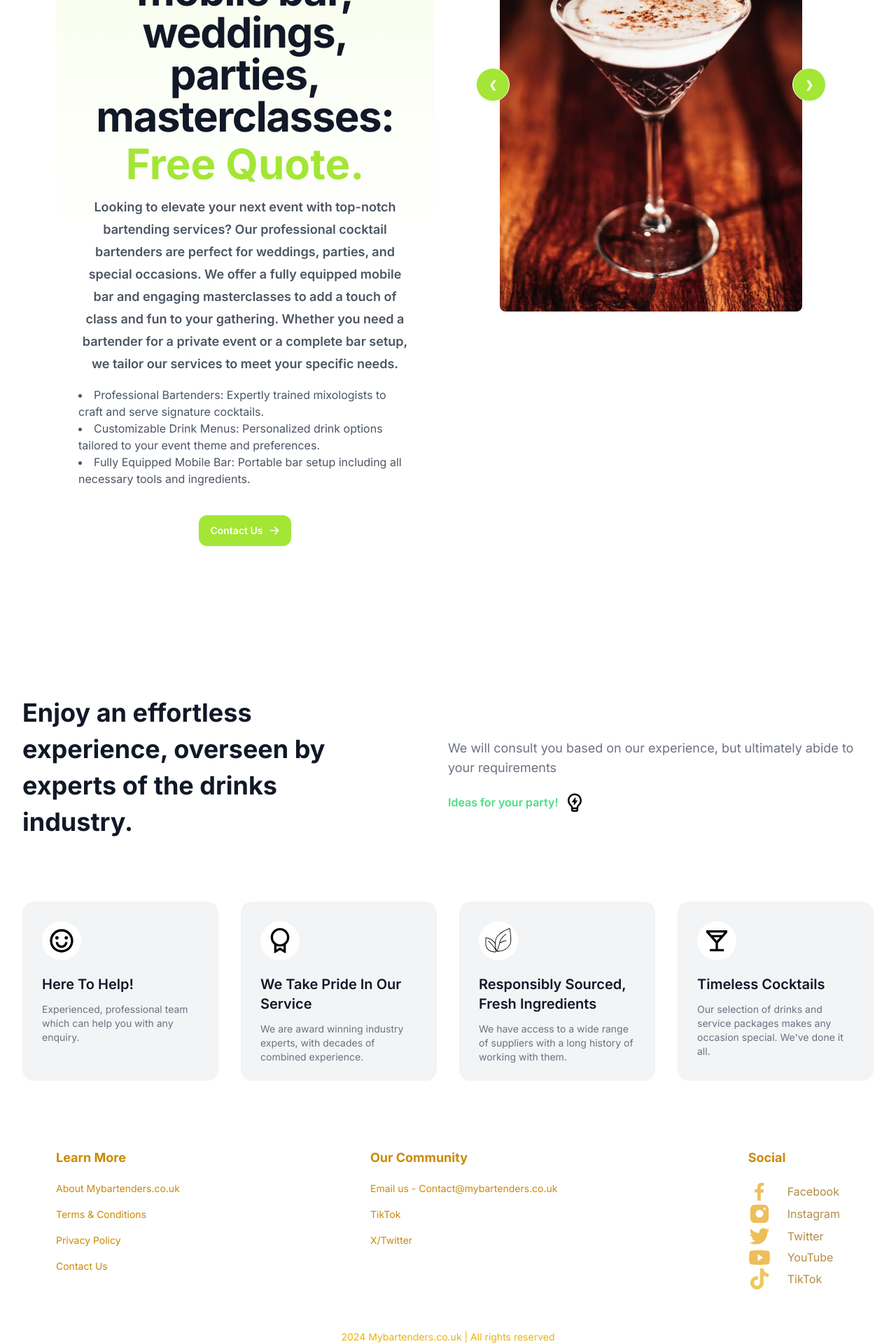
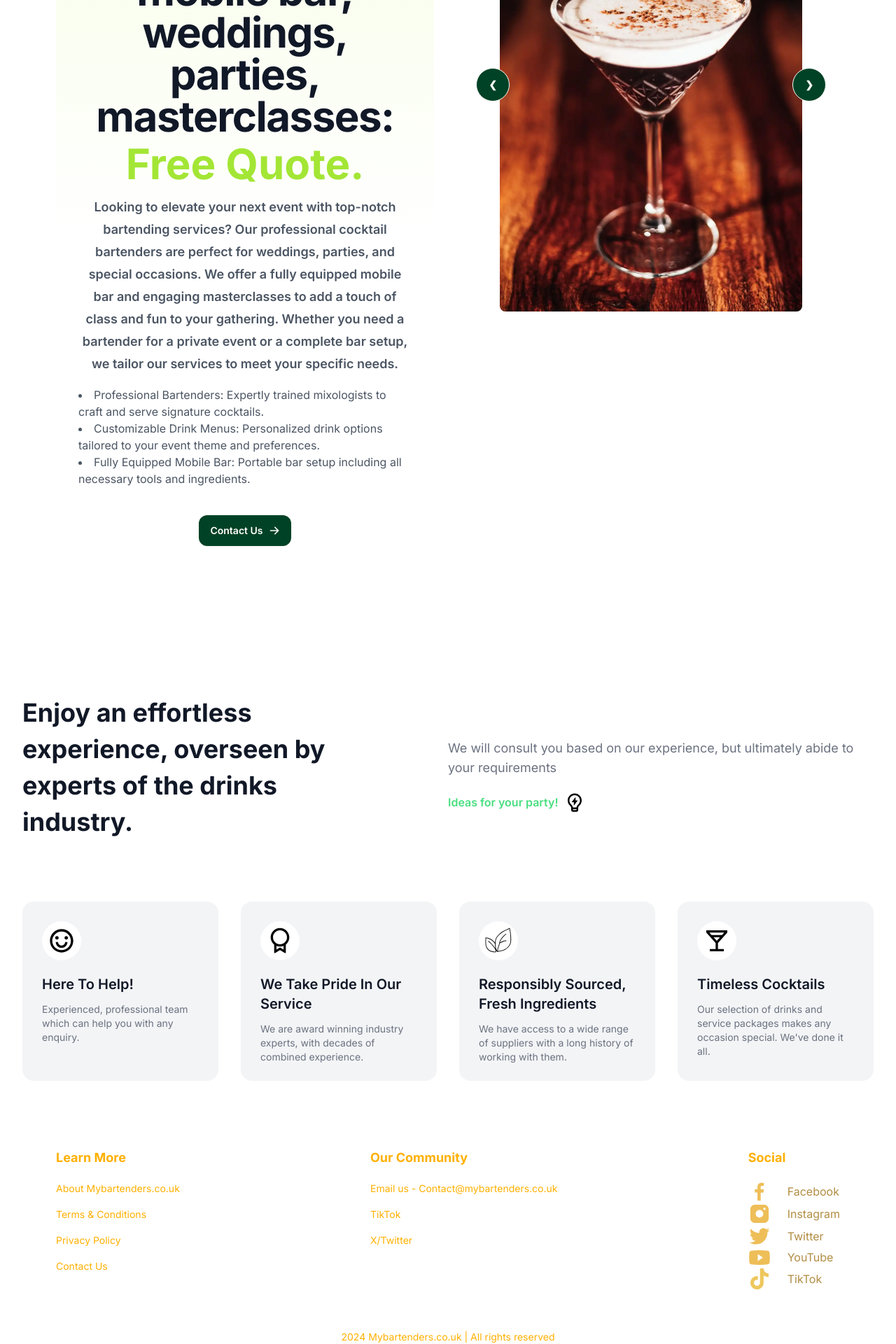
Before and after one commit to amora92/tailwind_mybartenders, a Next.js app: page / in a window 1280 px wide. Shown: the part 316-2236 px from the top of the page at 70% size. Built offline with nearby package versions, Linux system fonts and the light colour scheme.

Commit message:
different color scheme and unified some classes
different color scheme and unified some classes

```diff
--- a/app/layout.tsx
+++ b/app/layout.tsx
@@ -3,7 +3,6 @@ import { Inter } from 'next/font/google'
 import './globals.css'
 import Navbar from '@/components/Navbar'
 import Footer from '@/components/Footer'
-import { GoogleTagManager } from '@next/third-parties/google'
 
 const inter = Inter({ subsets: ['latin'] })
 
@@ -20,7 +19,6 @@ export default function RootLayout ({
 }>) {
   return (
     <html lang='en'>
-      <GoogleTagManager gtmId='GTM-XYZ' />
       <body>
         <Navbar />
         <main className='relative overflow-hidden'>{children}</main>
--- a/components/Carousel.tsx
+++ b/components/Carousel.tsx
@@ -53,7 +53,7 @@ const Carousel = () => {
       </div>
       <div className='absolute left-5 right-5 top-1/2 flex justify-between transform -translate-y-1/2'>
         <button
-          className='btn btn-circle bg-lime-400 hover:bg-lime-600 text-white'
+          className='btn btn-circle bg-main_buttons_1 hover:bg-lime-600 text-white'
           onClick={() =>
             goToSlide((currentSlide - 1 + totalSlides) % totalSlides)
           }
@@ -61,7 +61,7 @@ const Carousel = () => {
           ❮
         </button>
         <button
-          className='btn btn-circle bg-lime-400 hover:bg-lime-500 text-white'
+          className='btn btn-circle  bg-main_buttons_1 hover:bg-lime-600 text-white'
           onClick={() => goToSlide((currentSlide + 1) % totalSlides)}
         >
           ❯
--- a/components/Footer.tsx
+++ b/components/Footer.tsx
@@ -8,10 +8,10 @@ const Footer = () => {
     <footer className='flexCenter mb-24'>
       <div className='padding-container max-container flex w-full flex-col gap-14'>
         <div className='flex flex-col items-start justify-center gap-[10%] md:flex-row'>
-          <div className='flex flex-wrap gap-10 sm:justify-between md:flex-1 text-yellow-600'>
+          <div className='flex flex-wrap gap-10 sm:justify-between md:flex-1 text-nav_color_1'>
             {FOOTER_LINKS.map((columns, index) => (
               <FooterColumn key={index} title={columns.title}>
-                <ul className='regular-14 flex flex-col gap-4 text-yellow-600'>
+                <ul className='regular-14 flex flex-col gap-4 text-nav_color_1'>
                   {columns.links.map((link, idx) => (
                     <li key={idx}>
                       <Link href='/' passHref>
@@ -55,7 +55,7 @@ const Footer = () => {
           </div>
         </div>
 
-        <p className='regular-14 w-full text-center text-yellow-500 hover:text-yellow-600 transition-colors duration-300'>
+        <p className='regular-14 w-full text-center text-nav_color_1 hover:text-yellow-600 transition-colors duration-300'>
           2024 Mybartenders.co.uk | All rights reserved
         </p>
       </div>
@@ -71,7 +71,7 @@ type FooterColumnProps = {
 const FooterColumn = ({ title, children }: FooterColumnProps) => {
   return (
     <div className='flex flex-col gap-5'>
-      <h4 className='bold-18 whitespace-nowrap hover:text-yellow-600 transition-colors duration-300'>
+      <h4 className='bold-18 whitespace-nowrap hover:text-nav_color_1 transition-colors duration-300'>
         {title}
       </h4>
       {children}
--- a/components/Hero.tsx
+++ b/components/Hero.tsx
@@ -1,4 +1,3 @@
-import Image from 'next/image'
 import Carousel from './Carousel'
 import Hero_Cta_Left from './Hero_Cta_Left'
 
--- a/components/Hero_Cta_Left.jsx
+++ b/components/Hero_Cta_Left.jsx
@@ -38,7 +38,7 @@ const HeroCtaLeft = () => {
           </ul>
           <div className='mt-10 flex items-center justify-center gap-x-6'>
             <a
-              className='isomorphic-link isomorphic-link--internal inline-flex items-center justify-center gap-2 rounded-xl bg-lime-400 px-4 py-3 text-sm font-semibold text-white shadow-sm transition-all duration-150 hover:bg-green-500 focus-visible:outline focus-visible:outline-2 focus-visible:outline-offset-2 focus-visible:outline-blue-600'
+              className='isomorphic-link isomorphic-link--internal inline-flex items-center justify-center gap-2 rounded-xl bg-main_buttons_1 px-4 py-3 text-sm font-semibold text-white shadow-sm transition-all duration-150 hover:bg-green-500 focus-visible:outline focus-visible:outline-2 focus-visible:outline-offset-2 focus-visible:outline-blue-600'
               href='/contact_us'
             >
               Contact Us
--- a/components/Navbar.tsx
+++ b/components/Navbar.tsx
@@ -33,7 +33,7 @@ const Navbar = () => {
             <Link
               href={link.href}
               key={link.key}
-              className='regular-16 text-yellow-500 flex-center cursor-pointer pb-1.5 transition-all hover:text-mainButtons hover:font-bold'
+              className='regular-16 text-nav_color_1 flex-center cursor-pointer pb-1.5 transition-all hover:text-mainButtons hover:font-bold'
             >
               {link.label}
             </Link>
--- a/pages/contact_us.tsx
+++ b/pages/contact_us.tsx
@@ -268,7 +268,7 @@ const ContactUs: React.FC = () => {
 
             <button
               type='submit'
-              className='bg-lime-400 hover:bg-lime-500 text-white py-2 px-4 rounded-md'
+              className=' bg-main_buttons_1 hover:bg-lime-500 text-white py-2 px-4 rounded-md'
             >
               Send
             </button>
--- a/pages/pricing.tsx
+++ b/pages/pricing.tsx
@@ -27,7 +27,7 @@ const Pricing = () => {
                 href='https://www.mybartenders.co.uk/contact_us'
                 target='_blank'
                 rel='noopener noreferrer'
-                className='bg-lime-400 hover:bg-lime-500 text-white py-2 px-4 rounded ml-4 inline-block'
+                className=' bg-main_buttons_1 hover:bg-lime-600 text-white py-2 px-4 rounded ml-4 inline-block'
               >
                 Contact Us
               </a>
@@ -49,7 +49,7 @@ const Pricing = () => {
                 href='https://www.mybartenders.co.uk/contact_us'
                 target='_blank'
                 rel='noopener noreferrer'
-                className='bg-lime-400 hover:bg-lime-500 text-white py-2 px-4 rounded ml-4 inline-block'
+                className=' bg-main_buttons_1 hover:bg-lime-500 text-white py-2 px-4 rounded ml-4 inline-block'
               >
                 Contact Us
               </a>
@@ -70,7 +70,7 @@ const Pricing = () => {
                 href='https://www.mybartenders.co.uk/contact_us'
                 target='_blank'
                 rel='noopener noreferrer'
-                className='bg-lime-400 hover:bg-lime-500 text-white py-2 px-4 rounded ml-4 inline-block'
+                className=' bg-main_buttons_1 hover:bg-lime-500 text-white py-2 px-4 rounded ml-4 inline-block'
               >
                 Contact Us
               </a>
@@ -100,7 +100,7 @@ const Pricing = () => {
               href='https://www.mybartenders.co.uk/contact_us'
               target='_blank'
               rel='noopener noreferrer'
-              className='bg-lime-400 hover:bg-lime-500 text-white py-2 px-4 mt-4 rounded inline-block'
+              className=' bg-main_buttons_1 hover:bg-lime-500 text-white py-2 px-4 mt-4 rounded inline-block'
             >
               Contact Us
             </a>
--- a/tailwind.config.ts
+++ b/tailwind.config.ts
@@ -8,6 +8,8 @@ module.exports = {
   theme: {
     extend: {
       colors: {
+        main_buttons_1: '#004225', // Define your custom color,
+        nav_color_1: '#FFB000',
         green: {
           50: '#30AF5B',
           90: '#292C27'
```
